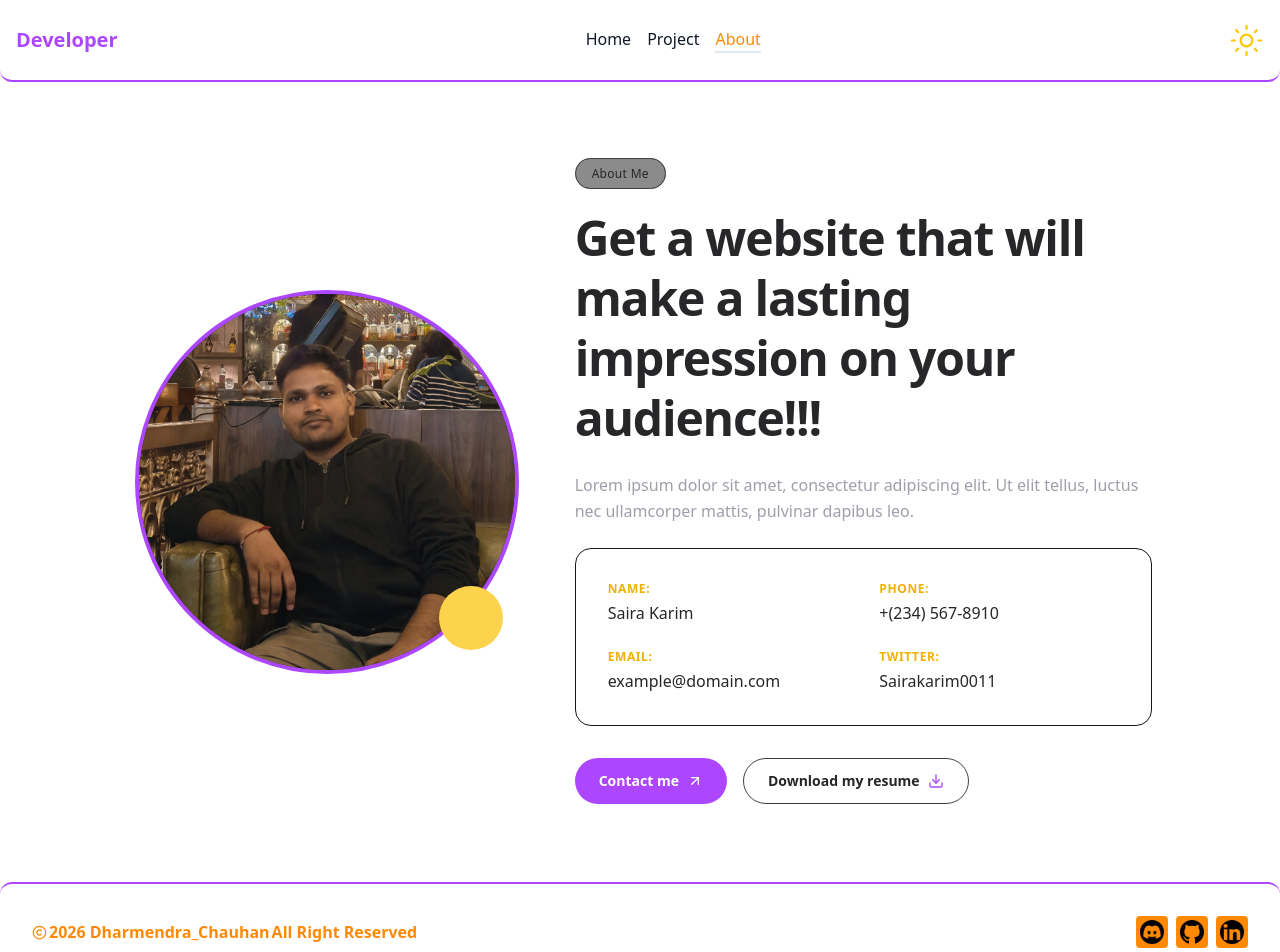
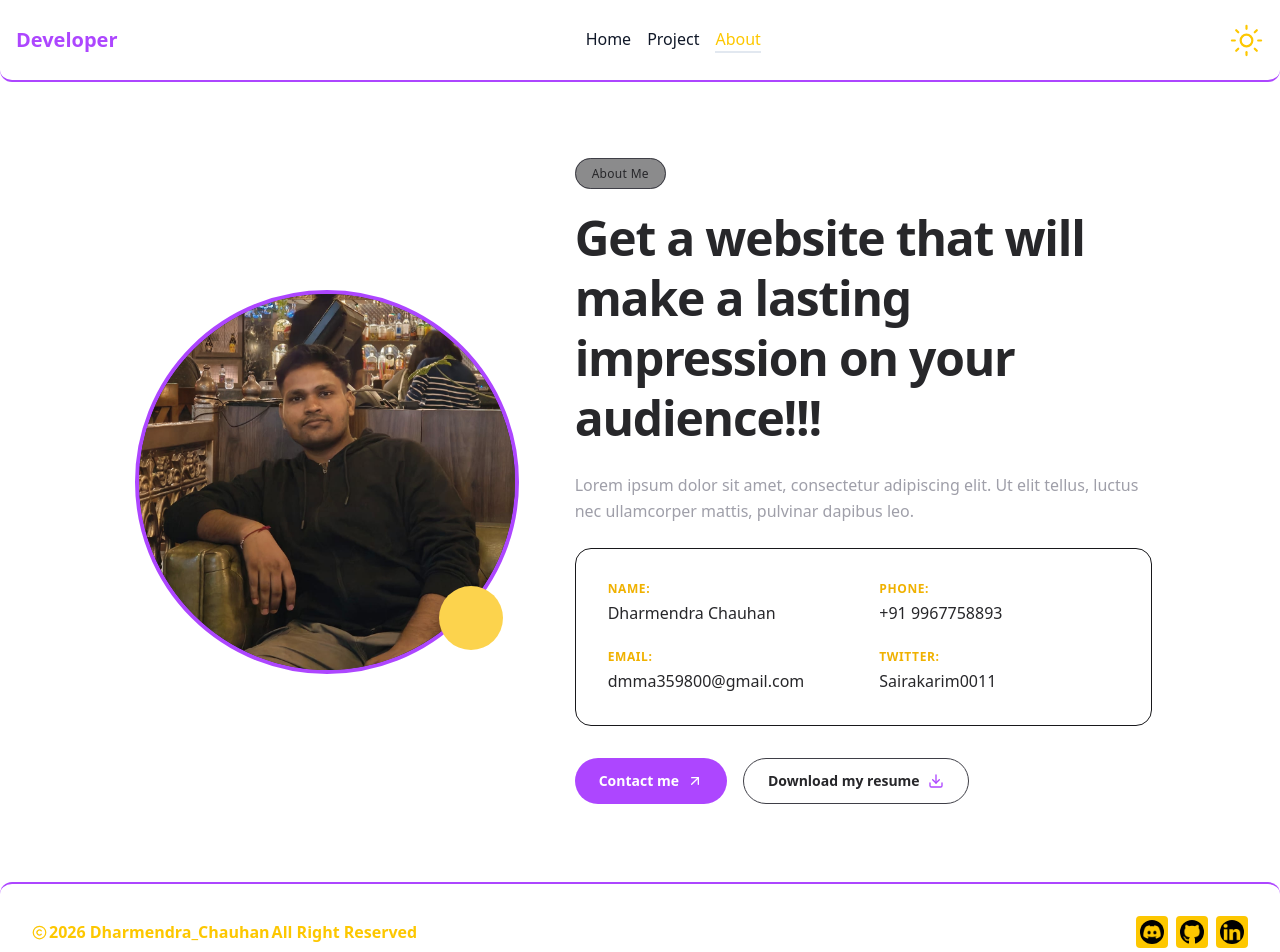
Before and after one commit to dharmendrachauhan-dev/Mi_Portafolio, a React (Vite) app: page /about in a window 1280 px wide. Shown: the top 952 px of the page. Built offline with nearby package versions, Linux system fonts and the light colour scheme.

Commit message:
update Footer and Navbar components to use yellow color scheme; modify ProfileCard with updated contact information and button styles

```diff
--- a/src/components/Footer.jsx
+++ b/src/components/Footer.jsx
@@ -17,7 +17,7 @@ function Footer() {
       transition={{ duration: 0.6, delay: 0.2 }}
       viewport={{ once: true }}
       className="flex md:flex-row md:justify-between justify-center items-center flex-col gap-2 p-8">
-        <div className="md:flex md:gap-0.5 font-semibold text-orange-400 text-center">
+        <div className="md:flex md:gap-0.5 font-semibold text-yellow-400 text-center">
           <p className="flex justify-center items-center gap-0.5">
             <Copyright size={15} /> 2026 Dharmendra_Chauhan{' '}
           </p>
@@ -26,28 +26,28 @@ function Footer() {
 
         <div className="flex gap-2">
           <Link target="_blank" to="https://discord.com/users/dharmendra2000">
-            <div className="transition-all size-8 border-orange-400 bg-orange-400 hover:bg-white hover:border-zinc-500  dark:border-orange-500 dark:hover:border-white dark:hover:bg-white dark:bg-orange-500 border-2 rounded items-center justify-center flex">
+            <div className="transition-all size-8 border-yellow-400 bg-yellow-400 hover:bg-white hover:border-zinc-500  dark:border-yellow-500 dark:hover:border-white dark:hover:bg-white dark:bg-yellow-500 border-2 rounded items-center justify-center flex">
               <img
                 src={mail}
-                className="size-6 dark:bg-orange-400 dark:hover:bg-white rounded-full"
+                className="size-6 dark:bg-yellow-400 dark:hover:bg-white rounded-full"
                 alt=""
               />
             </div>
           </Link>
           <Link target="_blank" to="https://github.com/dharmendrachauhan-dev">
-            <div className="transition-all size-8 border-orange-400 bg-orange-400 hover:bg-white hover:border-zinc-500  dark:border-orange-500 dark:hover:border-white dark:hover:bg-white dark:bg-orange-500 border-2 rounded items-center justify-center flex">
+            <div className="transition-all size-8 border-yellow-400 bg-yellow-400 hover:bg-white hover:border-zinc-500  dark:border-yellow-500 dark:hover:border-white dark:hover:bg-white dark:bg-yellow-500 border-2 rounded items-center justify-center flex">
               <img
                 src={github}
-                className="size-6 dark:bg-orange-400 dark:hover:bg-white rounded-full"
+                className="size-6 dark:bg-yellow-400 dark:hover:bg-white rounded-full"
                 alt=""
               />
             </div>
           </Link>
           <Link target="_blank" to="https://www.linkedin.com/in/dharmendraji-dev/">
-            <div className="transition-all size-8 border-orange-400 bg-orange-400 hover:bg-white hover:border-zinc-500  dark:border-orange-500 dark:hover:border-white dark:hover:bg-white dark:bg-orange-500 border-2 rounded items-center justify-center flex">
+            <div className="transition-all size-8 border-yellow-400 bg-yellow-400 hover:bg-white hover:border-zinc-500  dark:border-yellow-500 dark:hover:border-white dark:hover:bg-white dark:bg-yellow-500 border-2 rounded items-center justify-center flex">
               <img
                 src={linkedin}
-                className="size-6 dark:bg-orange-400 dark:hover:bg-white rounded-full"
+                className="size-6 dark:bg-yellow-400 dark:hover:bg-white rounded-full"
                 alt=""
               />
             </div>
--- a/src/components/Navbar.jsx
+++ b/src/components/Navbar.jsx
@@ -61,7 +61,7 @@ function Navbar() {
             to={item.path}
             className={({ isActive }) => {
               if (isActive) {
-                return 'border-b-2 text-orange-400 border-slate-200';
+                return 'border-b-2 text-yellow-400 border-slate-200';
               }
               return 'dark:text-white';
             }}
--- a/src/components/ProfileCard.jsx
+++ b/src/components/ProfileCard.jsx
@@ -11,9 +11,9 @@ const PROFILE_DATA = {
   description: "Lorem ipsum dolor sit amet, consectetur adipiscing elit. Ut elit tellus, luctus nec ullamcorper mattis, pulvinar dapibus leo.",
   avatarUrl: dharmendraImg, // Replace with your actual image path
   contactDetails: [
-    { label: "Name:", value: "Saira Karim" },
-    { label: "Phone:", value: "+(234) 567-8910" },
-    { label: "Email:", value: "example@domain.com" },
+    { label: "Name:", value: "Dharmendra Chauhan" },
+    { label: "Phone:", value: "+91 9967758893" },
+    { label: "Email:", value: "dmma359800@gmail.com" },
     { label: "Twitter:", value: "Sairakarim0011" },
   ],
   buttons: {
@@ -94,7 +94,7 @@ export default function ProfileCard() {
             {/* Secondary Action Button */}
             <a
               href={PROFILE_DATA.buttons.secondary.link}
-              className="inline-flex items-center gap-2 dark:border-white dark:text-zinc-300 border border-zinc-700 hover:border-zinc-500 hover:bg-zinc-900/50 text-zinc-800 hover:text-white text-sm font-semibold px-6 py-3 rounded-full transition-all duration-200"
+              className="inline-flex items-center gap-2 dark:border-white dark:text-zinc-300 border border-zinc-700 hover:border-zinc-500 hover:bg-yellow-500 text-zinc-800 hover:text-white text-sm font-semibold px-6 py-3 rounded-full transition-all duration-400"
             >
               {PROFILE_DATA.buttons.secondary.text}
               <Download className="w-4 h-4 text-purple-500" />
```
